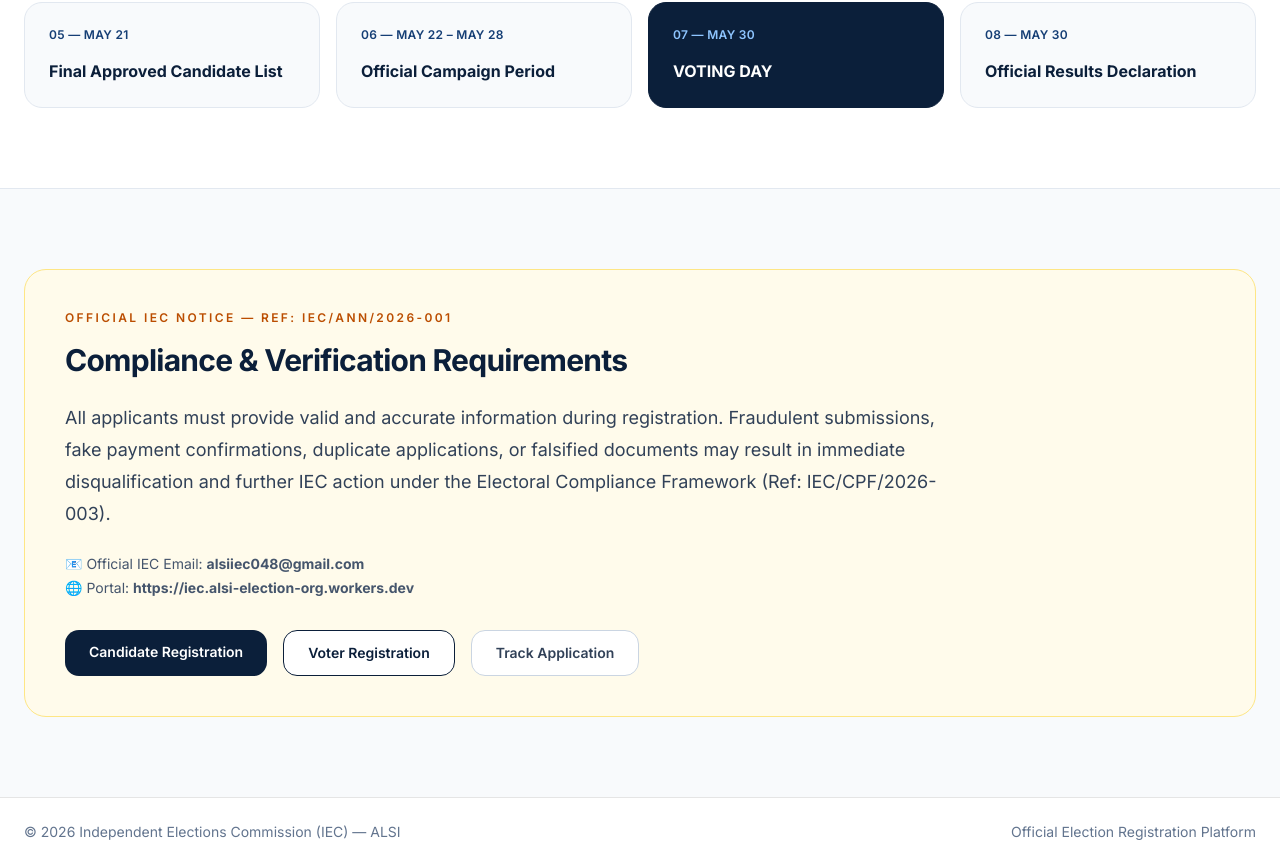
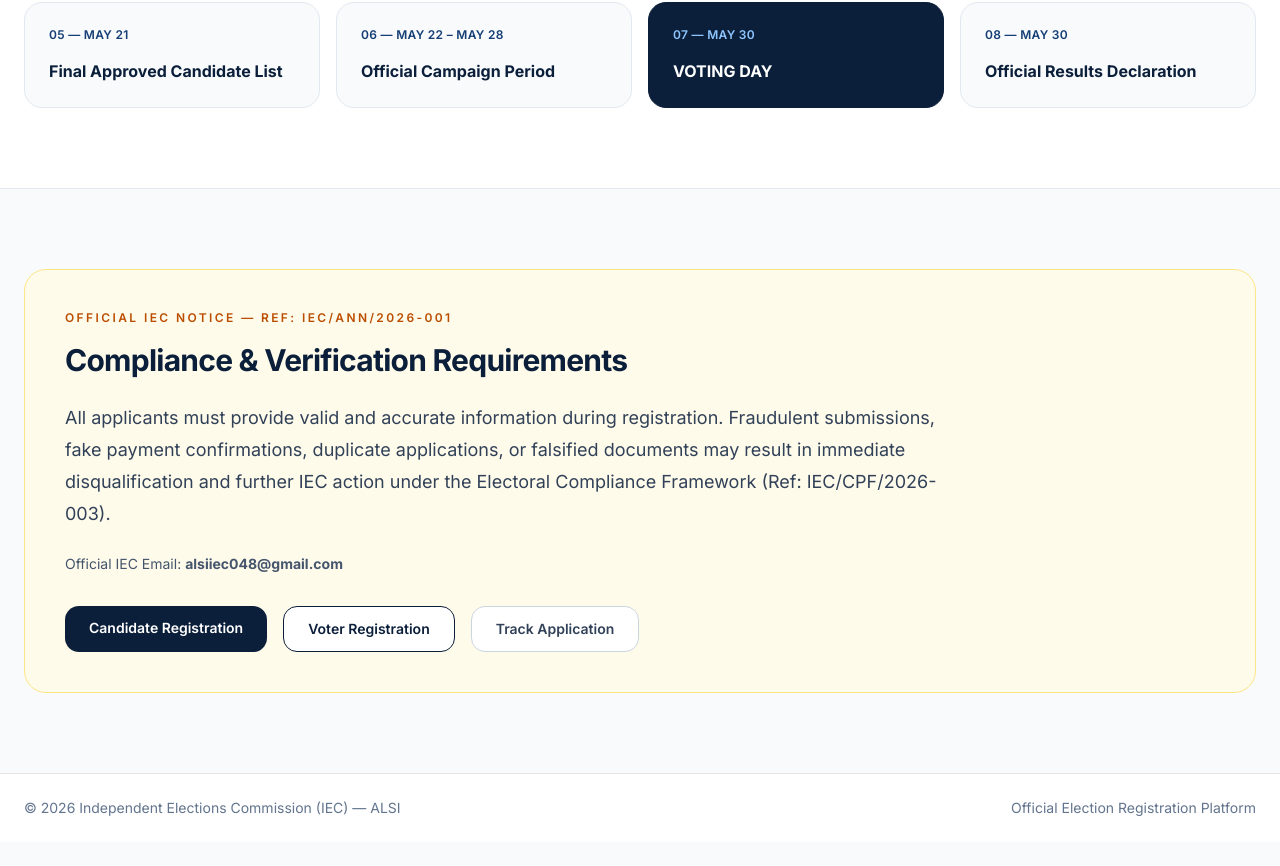
Before and after one commit to Statisticsage/ALSI-IEC-PORTAL, a Next.js app: page / in a window 1280 px wide. Shown: the part 1987-2853 px from the top of the page. After the commit the page ends 2829 px from the top, so only its background shows below. Built offline with nearby package versions, Linux system fonts and the light colour scheme.

Commit message:
Rename candidate admin route and update registration pages

```diff
--- a/app/page.tsx
+++ b/app/page.tsx
@@ -146,8 +146,8 @@ export default function HomePage() {
                 (Ref: IEC/CPF/2026-003).
               </p>
               <div className="mt-6 text-sm text-slate-600">
-                <p>📧 Official IEC Email: <strong>alsiiec048@gmail.com</strong></p>
-                <p className="mt-1">🌐 Portal: <strong>https://iec.alsi-election-org.workers.dev</strong></p>
+                <p>Official IEC Email: <strong>alsiiec048@gmail.com</strong></p>
+
               </div>
               <div className="mt-8 flex flex-wrap gap-4">
                 <Link href="/register/candidate"
--- a/app/register/candidate/page.tsx
+++ b/app/register/candidate/page.tsx
@@ -1,28 +1,13 @@
-// SAVE AS: app/register/candidate/page.tsx
-// Replaces the wrong admin page that was accidentally placed here
-
 import CandidateRegistrationForm from "@/components/forms/CandidateRegistrationForm";
-
-export const metadata = {
-  title: "Candidate Registration — IEC ALSI 2026",
-  description: "Official candidacy registration for the 2026/2027 ALSI General Election.",
-};
 
 export default function CandidateRegistrationPage() {
   return (
     <main className="min-h-screen bg-slate-50 py-12">
       <div className="mx-auto max-w-6xl px-6">
         <div className="mb-10">
-          <p className="text-sm font-semibold uppercase tracking-[0.2em] text-[#0B1F3A]">
-            IEC Candidate Portal
-          </p>
-          <h1 className="mt-3 text-4xl font-bold tracking-tight text-[#0B1F3A]">
-            Candidate Registration
-          </h1>
-          <p className="mt-4 max-w-3xl text-lg leading-8 text-slate-600">
-            Official candidacy submission portal for the 2026 ALSI General Election
-            under the Independent Elections Commission (IEC).
-          </p>
+          <p className="text-sm font-semibold uppercase tracking-[0.2em] text-[#0B1F3A]">IEC Candidate Portal</p>
+          <h1 className="mt-3 text-4xl font-bold tracking-tight text-[#0B1F3A]">Candidate Registration</h1>
+          <p className="mt-4 max-w-3xl text-lg leading-8 text-slate-600">Official candidacy submission portal for the 2026 ALSI General Election under the Independent Elections Commission (IEC).</p>
         </div>
         <CandidateRegistrationForm />
       </div>
```
Also changed, not shown: app/admin/candidates/page.tsx (renamed from app/admin/candidate/page.tsx).
